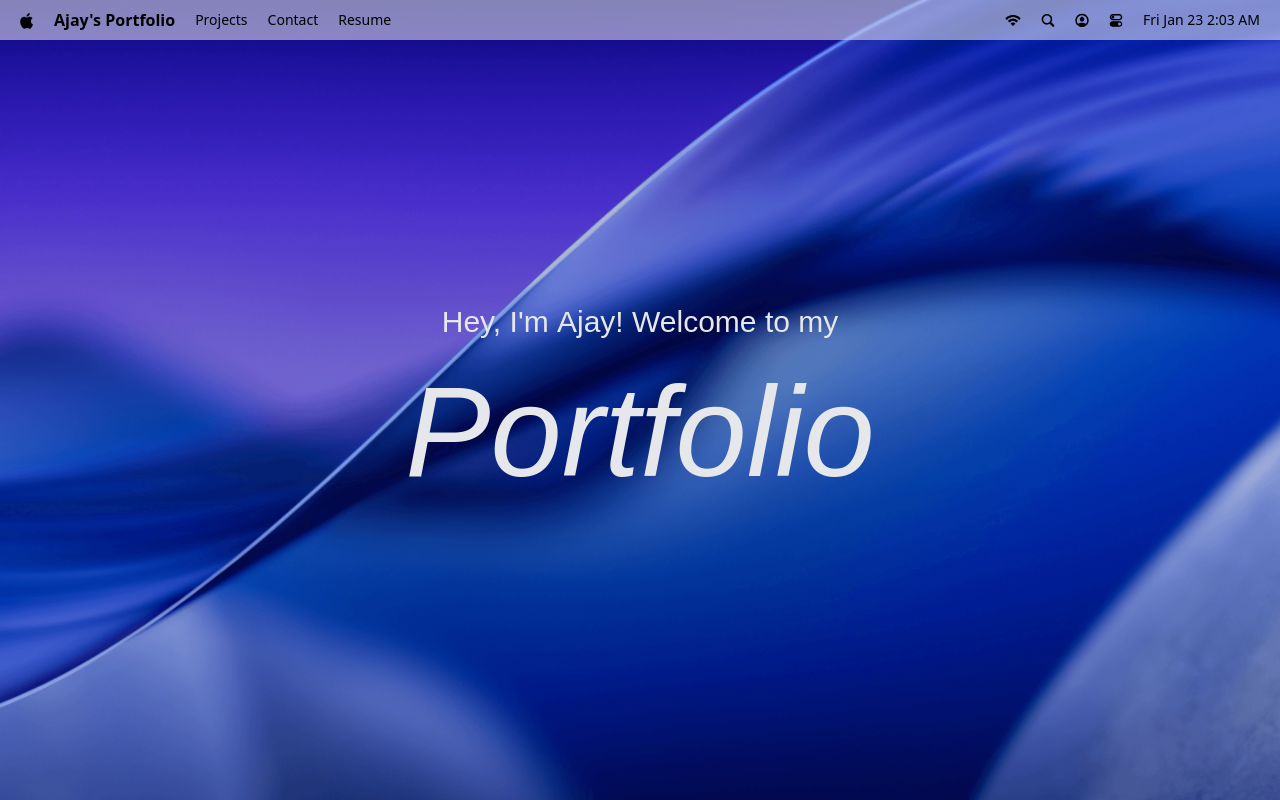
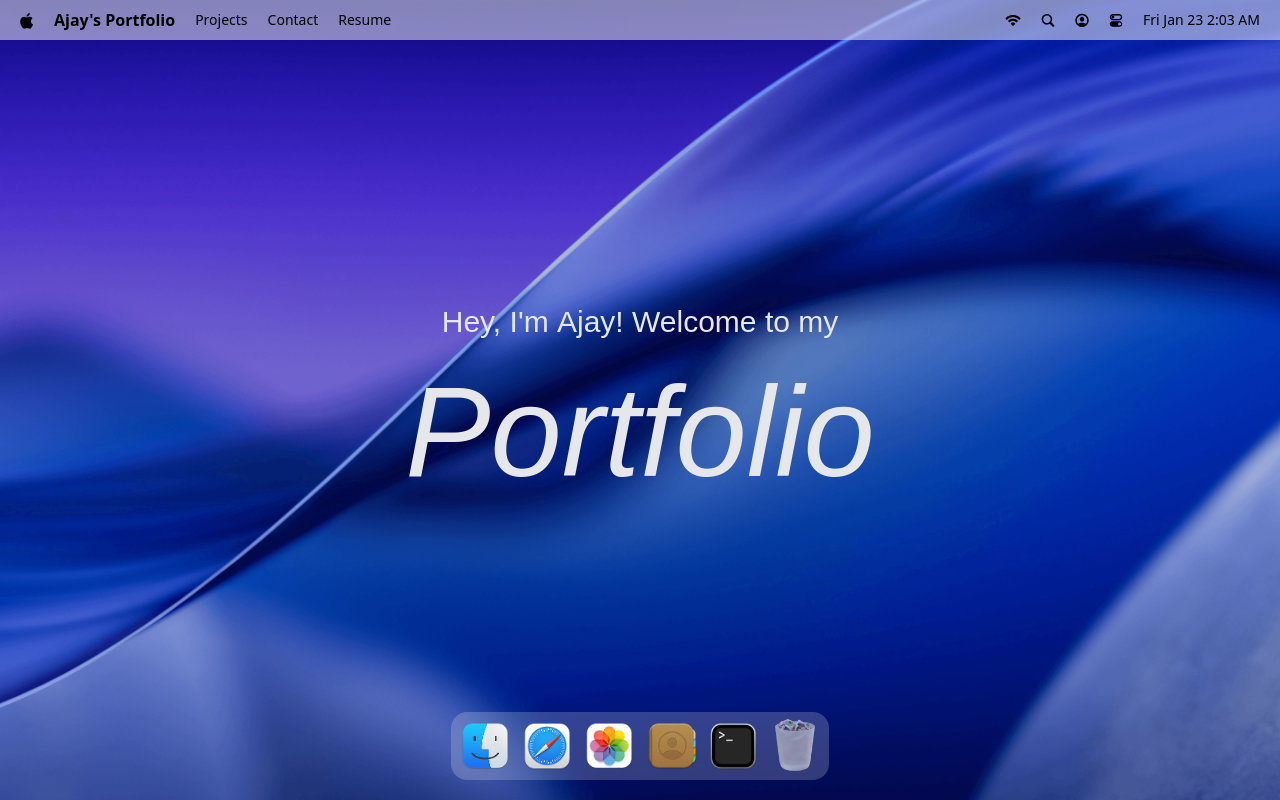
Before and after one commit to KappaTrooper/macOSPortfolio, a React (Vite) app: page / in a window 1280 px wide. Built offline with nearby package versions, Linux system fonts and the light colour scheme; a web font is replaced by a local one.

Commit message:
added dock withe icons

```diff
--- a/src/App.jsx
+++ b/src/App.jsx
@@ -1,10 +1,11 @@
-import { Navbar, Welcome } from "#components"
+import { Dock, Navbar, Welcome } from "#components"
 
 const App = () => {
   return (
 <main>
   <Navbar />
   <Welcome />
+  <Dock />
 
 </main>
   )
--- /dev/null
+++ b/src/components/Dock.jsx
@@ -0,0 +1,38 @@
+
+
+import { dockApps } from "#constants";
+import { useRef } from "react";
+
+const Dock = () => {
+  const dockRef = useRef(null);
+
+  const toggleApp = (app) => {}
+
+    return (
+    <section id="dock">
+        <div ref={dockRef} className="dock-container">
+            {dockApps.map(({id, name, icon, canOpen}) => (
+                <div key={id} className="relative flex justify-center">
+                    <button type="button"
+                     className="dock-icon"
+                     aria-labal={name}
+                     data-tooltip-ad="dock-tooltip"
+                     data-tooltip-content={name}
+                     data-tooltip-delay-show={150}
+                     disabled={!canOpen}
+                     onClick={() => toggleApp({id, canOpen})}>
+                     <img src={`/images/${icon}`}
+                        alt={name}
+                        loading="lazy"
+                        className={canOpen ? `` : `opacity-60`}
+                     />
+
+                    </button>
+                </div>
+            ))}
+        </div>
+    </section>
+  )
+}
+
+export default Dock
--- a/src/components/index.js
+++ b/src/components/index.js
@@ -1,6 +1,6 @@
 import Navbar from "./Navbar";
 import  Welcome  from "./Welcome";
+import Dock from "./Dock";
 
 
-
-export {Navbar, Welcome};
+export {Navbar, Welcome, Dock};
```
